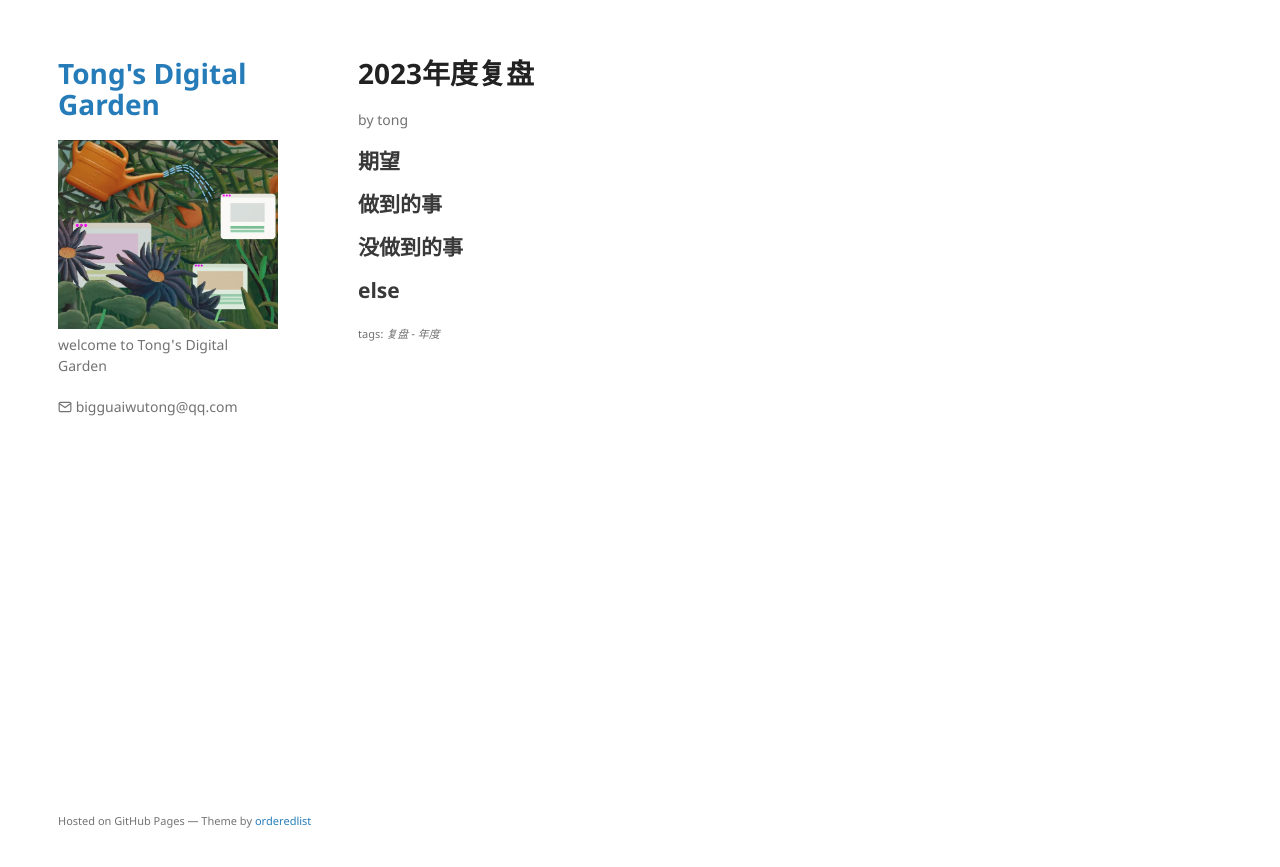
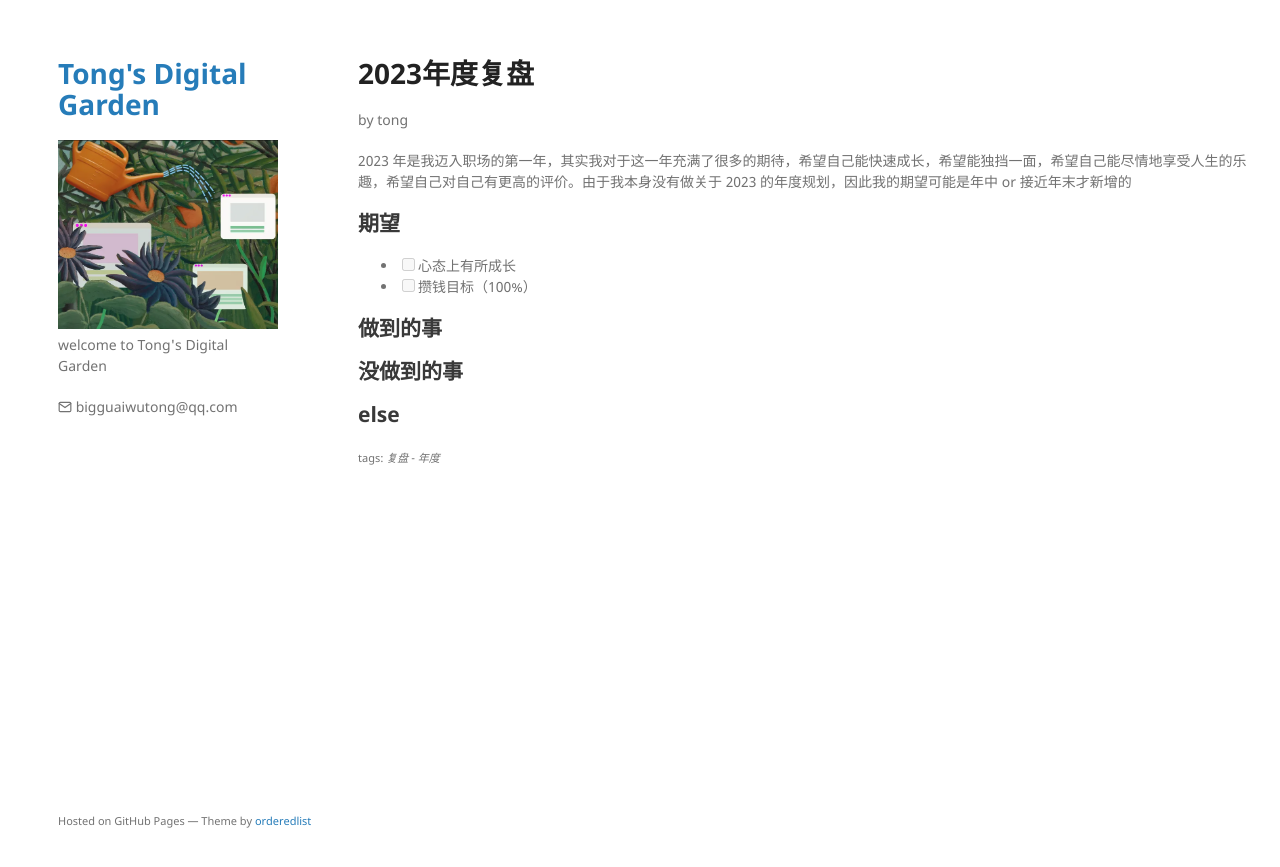
Before and after one commit to TongCodeSpace/TongCodeSpace.github.io, a Jekyll site: the page built from note/复盘/阶段/2023年度复盘.md, in a window 1280 px wide. Shown: the top 867 px of the page. Built offline with Jekyll 4.4.1, drawn with Linux system fonts in a browser that asks for light colours; comment, search, counter and statistics services are not loaded.

Commit message:
vault backup: M .obsidian/workspace.json note/复盘/阶段/2023年度复盘.md

```diff
--- a/note/复盘/阶段/2023年度复盘.md
+++ b/note/复盘/阶段/2023年度复盘.md
@@ -6,8 +6,10 @@ tags:
 title: 2023年度复盘
 author: tong
 ---
+2023 年是我迈入职场的第一年，其实我对于这一年充满了很多的期待，希望自己能快速成长，希望能独挡一面，希望自己能尽情地享受人生的乐趣，希望自己对自己有更高的评价。由于我本身没有做关于 2023 的年度规划，因此我的期望可能是年中 or 接近年末才新增的
 ## 期望
-
+- [ ] 心态上有所成长
+- [ ] 攒钱目标（100%）
 
 ## 做到的事
 
```
Also changed, not shown: .obsidian/workspace.json.
